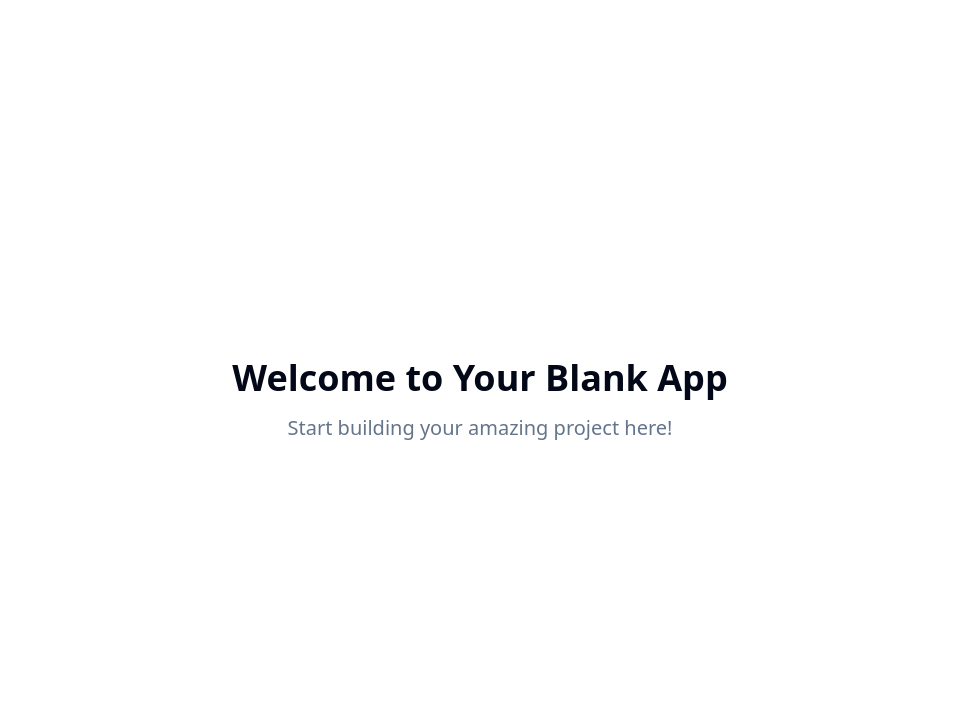
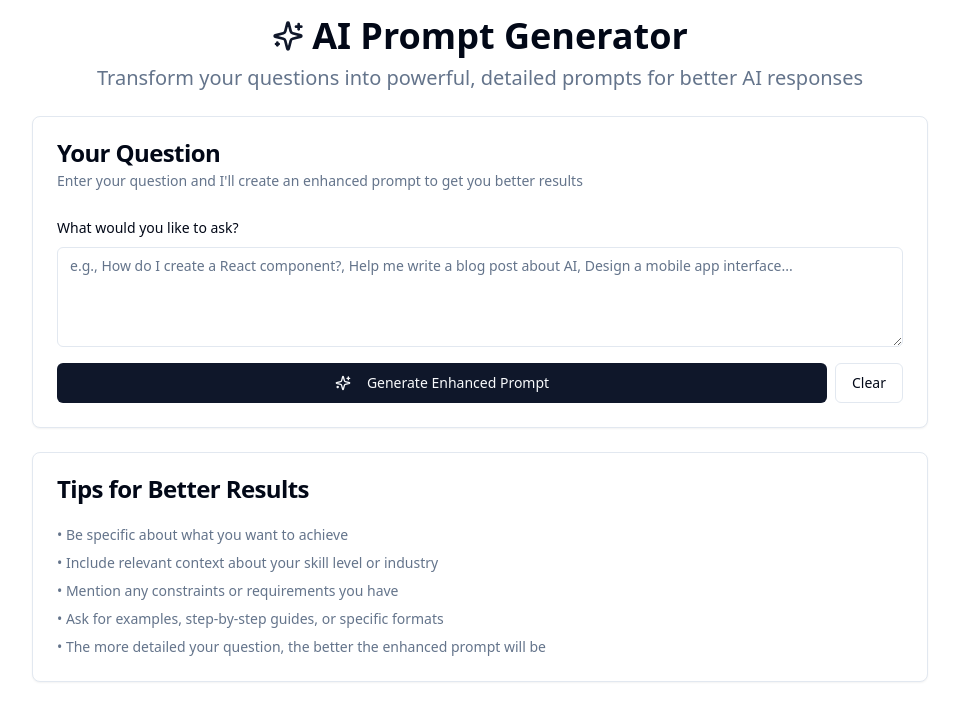
Before and after one commit to Wdonut99/answer-prompt-flow, a React (Vite) app: page / in a window 1280 px wide. Shown: the top 720 px of the page, without its empty margins (160-1119 px from the left). Built offline with nearby package versions, Linux system fonts and the light colour scheme.

Commit message:
feat: Add AI prompt generation
This commit introduces functionality to generate AI prompts based on user questions.

```diff
--- a/src/components/ui/card.tsx
+++ b/src/components/ui/card.tsx
@@ -1,3 +1,4 @@
+
 import * as React from "react"
 
 import { cn } from "@/lib/utils"
@@ -30,10 +31,10 @@ const CardHeader = React.forwardRef<
 CardHeader.displayName = "CardHeader"
 
 const CardTitle = React.forwardRef<
-  HTMLParagraphElement,
-  React.HTMLAttributes<HTMLHeadingElement>
+  HTMLDivElement,
+  React.HTMLAttributes<HTMLDivElement>
 >(({ className, ...props }, ref) => (
-  <h3
+  <div
     ref={ref}
     className={cn(
       "text-2xl font-semibold leading-none tracking-tight",
@@ -45,10 +46,10 @@ const CardTitle = React.forwardRef<
 CardTitle.displayName = "CardTitle"
 
 const CardDescription = React.forwardRef<
-  HTMLParagraphElement,
-  React.HTMLAttributes<HTMLParagraphElement>
+  HTMLDivElement,
+  React.HTMLAttributes<HTMLDivElement>
 >(({ className, ...props }, ref) => (
-  <p
+  <div
     ref={ref}
     className={cn("text-sm text-muted-foreground", className)}
     {...props}
--- a/src/pages/Index.tsx
+++ b/src/pages/Index.tsx
@@ -1,11 +1,240 @@
-// Update this page (the content is just a fallback if you fail to update the page)
+
+import { useState } from "react";
+import { Button } from "@/components/ui/button";
+import { Input } from "@/components/ui/input";
+import { Textarea } from "@/components/ui/textarea";
+import { Card, CardContent, CardDescription, CardHeader, CardTitle } from "@/components/ui/card";
+import { Label } from "@/components/ui/label";
+import { Sparkles, Copy, RefreshCw } from "lucide-react";
+import { useToast } from "@/hooks/use-toast";
 
 const Index = () => {
+  const [userQuestion, setUserQuestion] = useState("");
+  const [generatedPrompt, setGeneratedPrompt] = useState("");
+  const [isGenerating, setIsGenerating] = useState(false);
+  const { toast } = useToast();
+
+  const generatePrompt = async () => {
+    if (!userQuestion.trim()) {
+      toast({
+        title: "Please enter a question",
+        description: "I need a question to generate a prompt for you.",
+        variant: "destructive",
+      });
+      return;
+    }
+
+    setIsGenerating(true);
+
+    // Simulate AI processing with a realistic delay
+    await new Promise(resolve => setTimeout(resolve, 1500));
+
+    // Generate an enhanced prompt based on the user's question
+    const enhancedPrompt = generateEnhancedPrompt(userQuestion);
+    setGeneratedPrompt(enhancedPrompt);
+    setIsGenerating(false);
+
+    toast({
+      title: "Prompt generated!",
+      description: "Your enhanced prompt is ready to use.",
+    });
+  };
+
+  const generateEnhancedPrompt = (question: string) => {
+    // Analyze the question and create a more detailed, structured prompt
+    const questionLower = question.toLowerCase();
+
+    if (questionLower.includes("code") || questionLower.includes("programming") || questionLower.includes("develop")) {
+      return `Act as an expert software developer and technical advisor.
+
+Original question: "${question}"
+
+Please provide a comprehensive response that includes:
+1. A clear, step-by-step solution
+2. Best practices and potential pitfalls to avoid
+3. Code examples with explanations (if applicable)
+4. Alternative approaches or considerations
+5. Resources for further learning
+
+Format your response in a structured way with clear headings and examples. Prioritize clarity and practical applicability.`;
+    }
+
+    if (questionLower.includes("write") || questionLower.includes("content") || questionLower.includes("blog")) {
+      return `Act as a professional content writer and communication expert.
+
+Original question: "${question}"
+
+Please help by providing:
+1. A detailed outline or structure
+2. Key points to cover
+3. Target audience considerations
+4. Tone and style recommendations
+5. SEO considerations (if applicable)
+6. Call-to-action suggestions
+
+Ensure the response is actionable and tailored to create engaging, high-quality content.`;
+    }
+
+    if (questionLower.includes("design") || questionLower.includes("ui") || questionLower.includes("ux")) {
+      return `Act as a senior UX/UI designer and design strategist.
+
+Original question: "${question}"
+
+Please provide guidance including:
+1. Design principles to consider
+2. User experience best practices
+3. Visual hierarchy and layout suggestions
+4. Accessibility considerations
+5. Current design trends and patterns
+6. Tools and resources recommendations
+
+Focus on creating user-centered, accessible, and visually appealing solutions.`;
+    }
+
+    if (questionLower.includes("business") || questionLower.includes("marketing") || questionLower.includes("strategy")) {
+      return `Act as a business consultant and strategic advisor with expertise in marketing and operations.
+
+Original question: "${question}"
+
+Please provide strategic insights including:
+1. Market analysis and opportunities
+2. Risk assessment and mitigation strategies
+3. Implementation roadmap
+4. Success metrics and KPIs
+5. Resource requirements
+6. Competitive considerations
+
+Deliver actionable recommendations based on current market trends and proven business practices.`;
+    }
+
+    // Default enhanced prompt for general questions
+    return `Act as a knowledgeable expert in the relevant field for this question.
+
+Original question: "${question}"
+
+Please provide a comprehensive and helpful response that includes:
+1. A clear and direct answer to the main question
+2. Important context and background information
+3. Step-by-step guidance (if applicable)
+4. Potential challenges and how to overcome them
+5. Additional tips and best practices
+6. Relevant examples or case studies
+
+Structure your response clearly with headings and bullet points where appropriate. Prioritize practical, actionable advice that the user can implement immediately.`;
+  };
+
+  const copyToClipboard = () => {
+    navigator.clipboard.writeText(generatedPrompt);
+    toast({
+      title: "Copied to clipboard!",
+      description: "The enhanced prompt has been copied to your clipboard.",
+    });
+  };
+
+  const clearAll = () => {
+    setUserQuestion("");
+    setGeneratedPrompt("");
+  };
+
   return (
-    <div className="min-h-screen flex items-center justify-center bg-background">
-      <div className="text-center">
-        <h1 className="text-4xl font-bold mb-4">Welcome to Your Blank App</h1>
-        <p className="text-xl text-muted-foreground">Start building your amazing project here!</p>
+    <div className="min-h-screen bg-background p-4">
+      <div className="max-w-4xl mx-auto space-y-6">
+        {/* Header */}
+        <div className="text-center space-y-2">
+          <div className="flex items-center justify-center gap-2">
+            <Sparkles className="h-8 w-8 text-primary" />
+            <h1 className="text-4xl font-bold">AI Prompt Generator</h1>
+          </div>
+          <p className="text-xl text-muted-foreground">
+            Transform your questions into powerful, detailed prompts for better AI responses
+          </p>
+        </div>
+
+        {/* Input Section */}
+        <Card>
+          <CardHeader>
+            <CardTitle>Your Question</CardTitle>
+            <CardDescription>
+              Enter your question and I'll create an enhanced prompt to get you better results
+            </CardDescription>
+          </CardHeader>
+          <CardContent className="space-y-4">
+            <div className="space-y-2">
+              <Label htmlFor="question">What would you like to ask?</Label>
+              <Textarea
+                id="question"
+                placeholder="e.g., How do I create a React component?, Help me write a blog post about AI, Design a mobile app interface..."
+                value={userQuestion}
+                onChange={(e) => setUserQuestion(e.target.value)}
+                className="min-h-[100px]"
+              />
+            </div>
+            <div className="flex gap-2">
+              <Button onClick={generatePrompt} disabled={isGenerating} className="flex-1">
+                {isGenerating ? (
+                  <>
+                    <RefreshCw className="h-4 w-4 mr-2 animate-spin" />
+                    Generating...
+                  </>
+                ) : (
+                  <>
+                    <Sparkles className="h-4 w-4 mr-2" />
+                    Generate Enhanced Prompt
+                  </>
+                )}
+              </Button>
+              <Button variant="outline" onClick={clearAll}>
+                Clear
+              </Button>
+            </div>
+          </CardContent>
+        </Card>
+
+        {/* Output Section */}
+        {generatedPrompt && (
+          <Card>
+            <CardHeader>
+              <CardTitle>Your Enhanced Prompt</CardTitle>
+              <CardDescription>
+                Copy this prompt and use it with any AI assistant for better results
+              </CardDescription>
+            </CardHeader>
+            <CardContent className="space-y-4">
+              <div className="relative">
+                <Textarea
+                  value={generatedPrompt}
+                  readOnly
+                  className="min-h-[300px] font-mono text-sm"
+                />
+                <Button
+                  size="sm"
+                  variant="outline"
+                  className="absolute top-2 right-2"
+                  onClick={copyToClipboard}
+                >
+                  <Copy className="h-4 w-4 mr-1" />
+                  Copy
+                </Button>
+              </div>
+            </CardContent>
+          </Card>
+        )}
+
+        {/* Tips Section */}
+        <Card>
+          <CardHeader>
+            <CardTitle>Tips for Better Results</CardTitle>
+          </CardHeader>
+          <CardContent>
+            <ul className="space-y-2 text-sm text-muted-foreground">
+              <li>• Be specific about what you want to achieve</li>
+              <li>• Include relevant context about your skill level or industry</li>
+              <li>• Mention any constraints or requirements you have</li>
+              <li>• Ask for examples, step-by-step guides, or specific formats</li>
+              <li>• The more detailed your question, the better the enhanced prompt will be</li>
+            </ul>
+          </CardContent>
+        </Card>
       </div>
     </div>
   );
```
